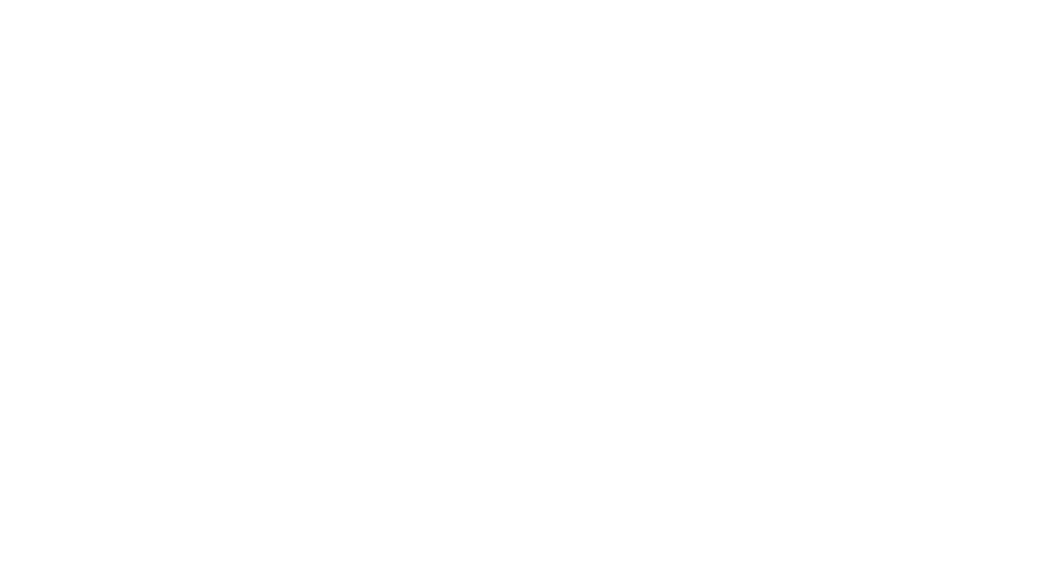
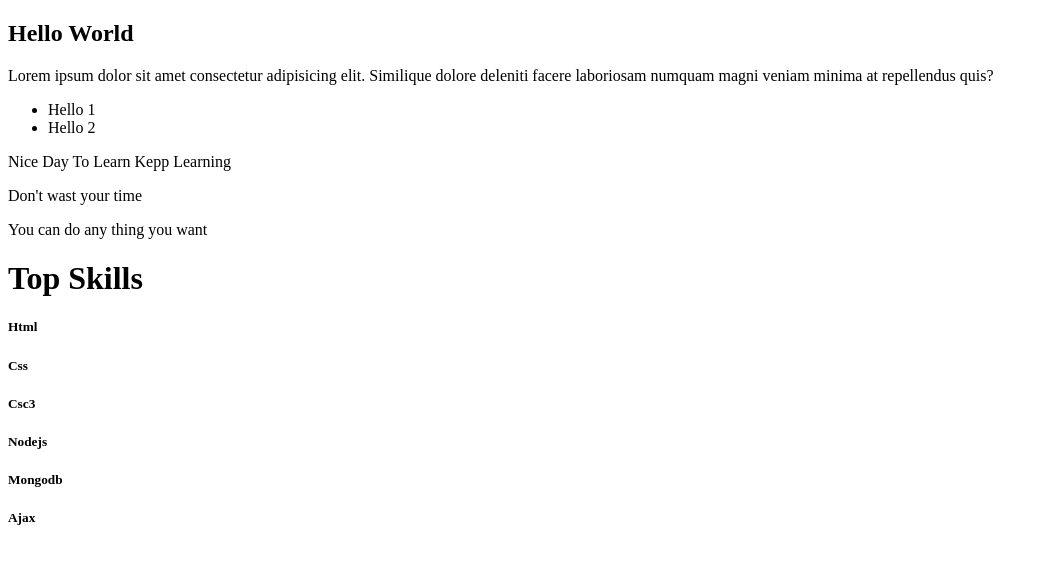
Before and after one commit to alberyhenry/git-two, a plain HTML site: page index.html in a window 1280 px wide. Shown: the whole page, without its empty margins (0-1048 px from the left). Drawn offline with Linux system fonts and the light colour scheme.

Commit message:
added index html

```diff
--- a/index.html
+++ b/index.html
@@ -7,6 +7,26 @@
   <title>Git-Two</title>
 </head>
 <body>
-
+  <h2>Hello World</h2>
+  <p>Lorem ipsum dolor sit amet consectetur adipisicing elit. Similique dolore deleniti facere laboriosam numquam magni veniam minima at repellendus quis?</p>
+  <ul>
+    <li>Hello 1</li>
+    <li>Hello 2</li>
+  </ul>
+  <div class="passion">
+    <span>Nice Day To Learn</span>
+    <span>Kepp Learning</span>
+  </div>
+  <p>Don't wast your time</p>
+  <p>You can do any thing you want </p>
+  <div class="skills">
+    <h1>Top Skills</h1>
+    <h5>Html</h5>
+    <h5>Css</h5>
+    <h5>Csc3</h5>
+    <h5>Nodejs</h5>
+    <h5>Mongodb</h5>
+    <h5>Ajax</h5>
+  </div>
 </body>
 </html>
```
